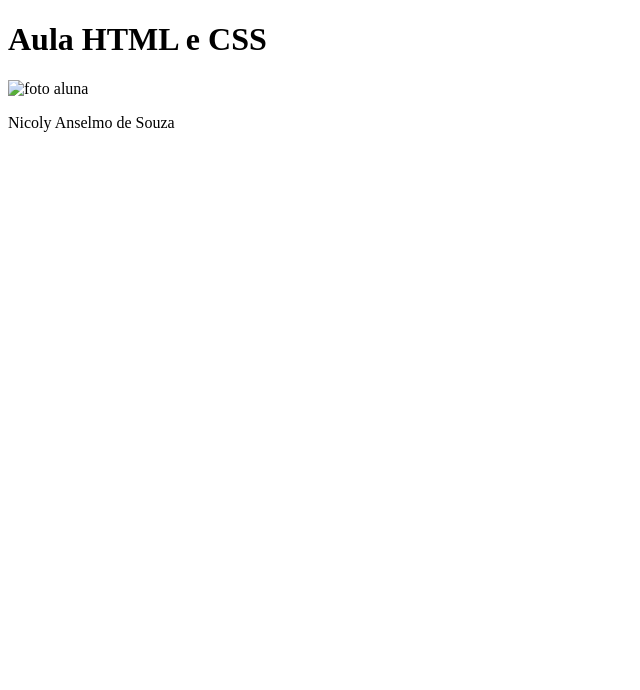
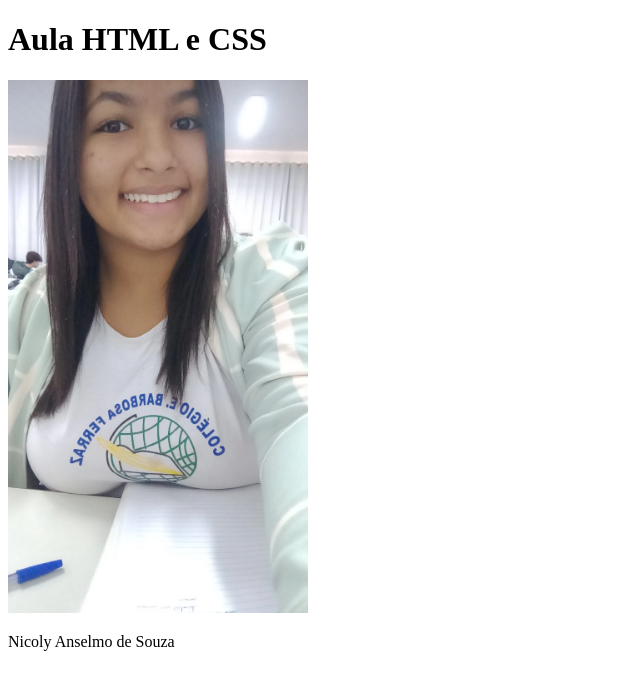
Before and after one commit to nicolyanselmo/estudo, a plain HTML site: page index.html in a window 1280 px wide. Shown: the whole page, without its empty margins (0-640 px from the left). Drawn offline with Linux system fonts and the light colour scheme.

Commit message:
Update index.html

```diff
--- a/index.html
+++ b/index.html
@@ -7,7 +7,7 @@
 </head>
 <body>
     <h1>Aula HTML e CSS</h1>
-    <img src="imagem.jpg" alt="foto aluna" width="300">
+    <img src="aluna.webp" alt="foto aluna" width="300">
     <br>
     <p>Nicoly Anselmo de Souza</p>
     <br>
```
